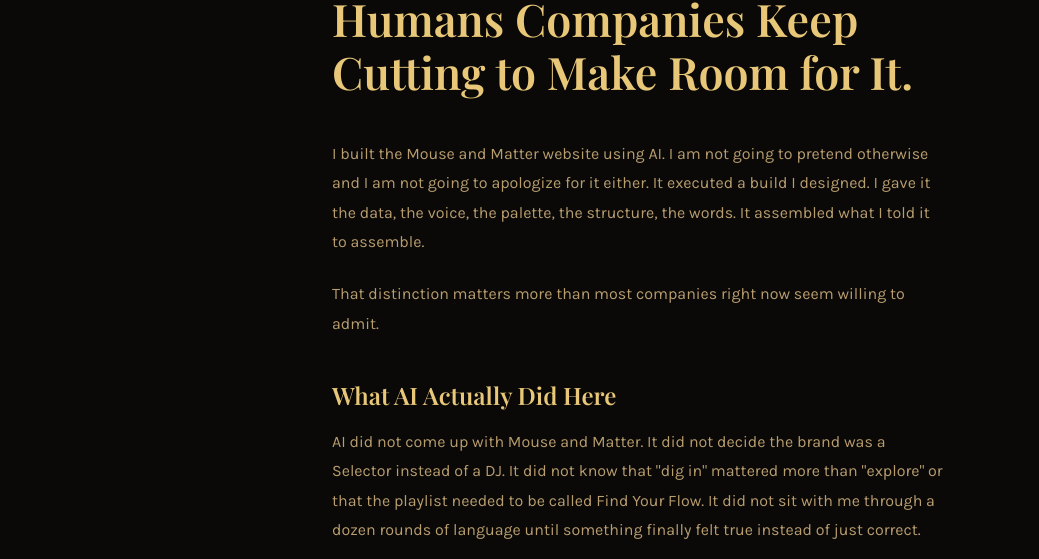
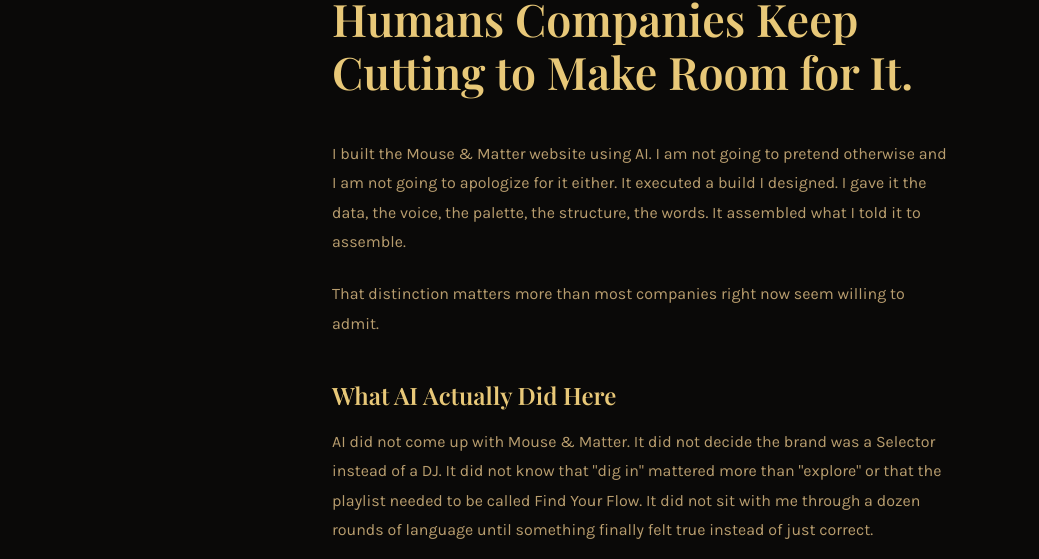
Before and after one commit to mouseandmatter-cell/Mouse-Matter, an Eleventy site: page src/posts/ai-and-product-marketing.md in a window 1280 px wide. Shown: the part 241-800 px from the top of the page, 0-1039 px from the left. Built offline with nearby package versions, Linux system fonts and the light colour scheme; Eleventy itself is replaced by a stand-in of ours; files that its build step writes are made by us from their sources; a web font is replaced by a local one.

Commit message:
Add files via upload

```diff
--- a/src/posts/ai-and-product-marketing.md
+++ b/src/posts/ai-and-product-marketing.md
@@ -8,13 +8,13 @@ permalink: "/posts/ai-and-product-marketing/index.html"
 
 # AI Has a Place. So Do the Humans Companies Keep Cutting to Make Room for It.
 
-I built the Mouse and Matter website using AI. I am not going to pretend otherwise and I am not going to apologize for it either. It executed a build I designed. I gave it the data, the voice, the palette, the structure, the words. It assembled what I told it to assemble.
+I built the Mouse &amp; Matter website using AI. I am not going to pretend otherwise and I am not going to apologize for it either. It executed a build I designed. I gave it the data, the voice, the palette, the structure, the words. It assembled what I told it to assemble.
 
 That distinction matters more than most companies right now seem willing to admit.
 
 ## What AI Actually Did Here
 
-AI did not come up with Mouse and Matter. It did not decide the brand was a Selector instead of a DJ. It did not know that "dig in" mattered more than "explore" or that the playlist needed to be called Find Your Flow. It did not sit with me through a dozen rounds of language until something finally felt true instead of just correct.
+AI did not come up with Mouse &amp; Matter. It did not decide the brand was a Selector instead of a DJ. It did not know that "dig in" mattered more than "explore" or that the playlist needed to be called Find Your Flow. It did not sit with me through a dozen rounds of language until something finally felt true instead of just correct.
 
 It executed. Fast, competent execution of decisions a human had already made.
 
```
